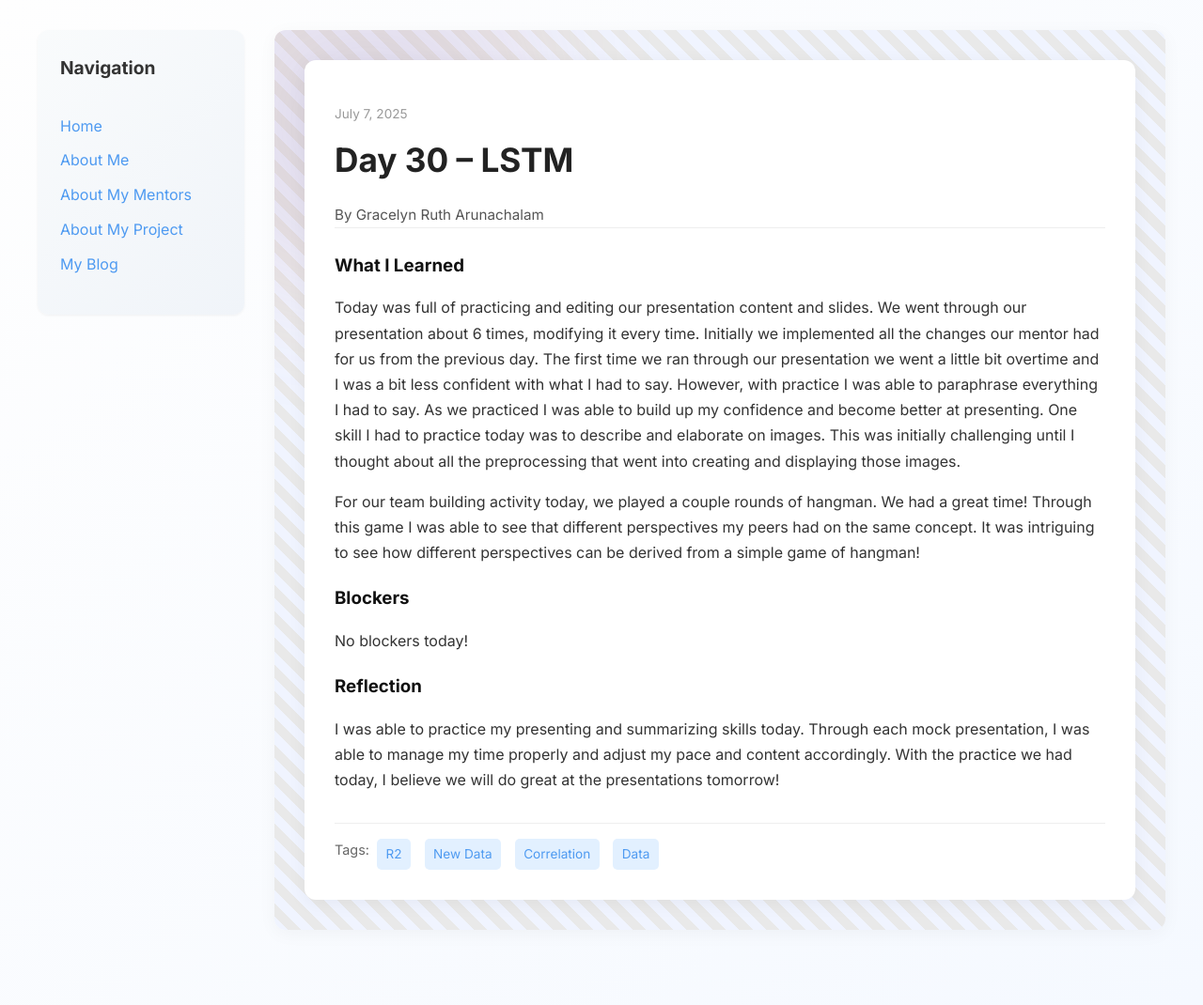
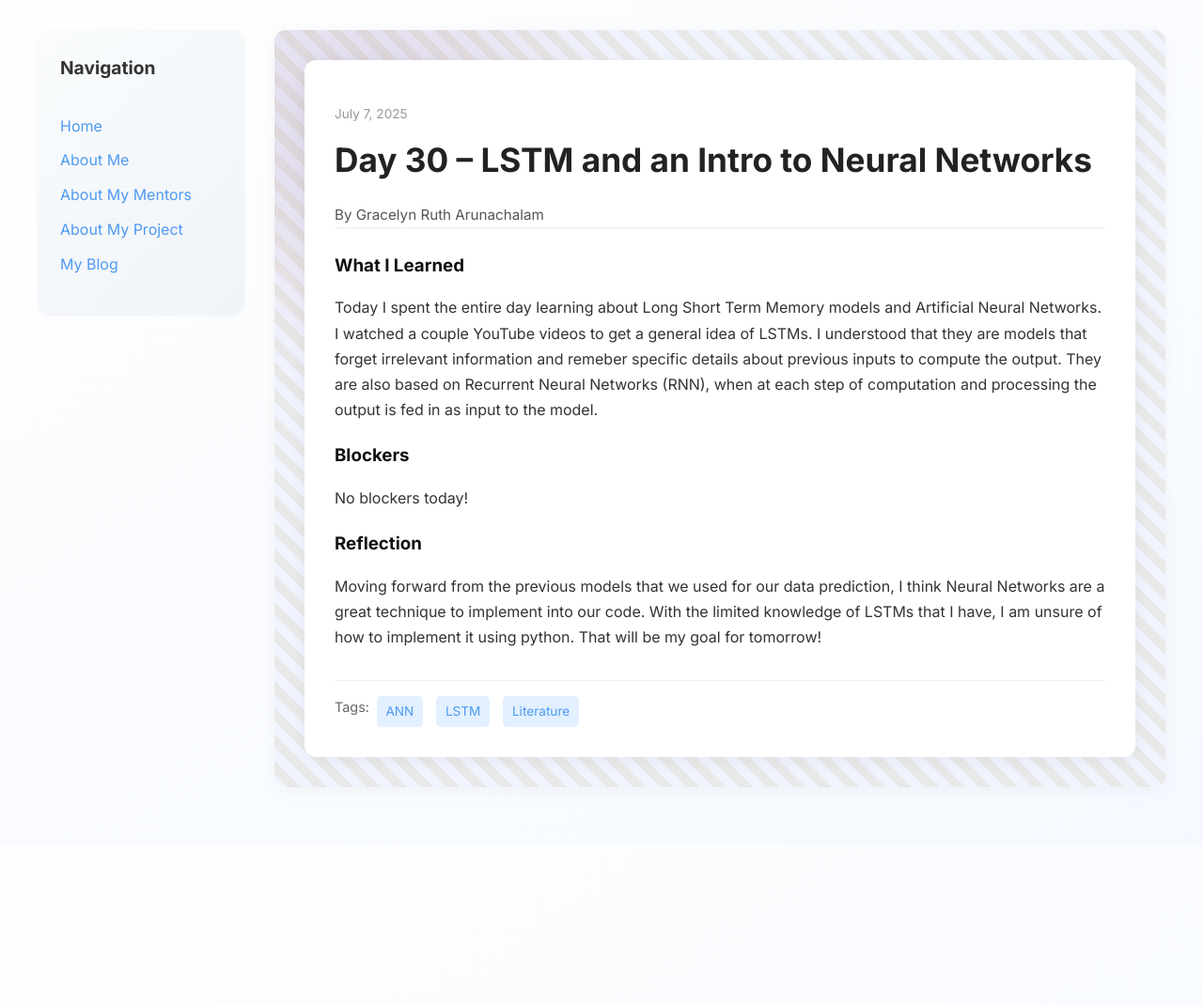
Before and after one commit to GracelynRuth/GracelynRuth.github.io, a Jekyll site: the page built from _posts/2025-07-07-day-30.md, in a window 1280 px wide. Shown: the whole page at 94% size. Built offline with Jekyll 4.4.1, drawn with Linux system fonts in a browser that asks for light colours; after the commit the page ends 900 px from its top, so only the background shows below that.

Commit message:
Update 2025-07-07-day-30.md

```diff
--- a/_posts/2025-07-07-day-30.md
+++ b/_posts/2025-07-07-day-30.md
@@ -1,19 +1,17 @@
 ---
 layout: post
-title: "Day 30 – LSTM "
+title: "Day 30 – LSTM and an Intro to Neural Networks"
 date: 2025-07-07
 author: Gracelyn Ruth Arunachalam
 permalink: /day30.html
-tags: ["R2", "New Data", "Correlation", "Data"]
+tags: ["ANN", "LSTM", "Literature"]
 
 what_i_learned: |
-  Today was full of practicing and editing our presentation content and slides. We went through our presentation about 6 times, modifying it every time. Initially we implemented all the changes our mentor had for us from the previous day. The first time we ran through our presentation we went a little bit overtime and I was a bit less confident with what I had to say. However, with practice I was able to paraphrase everything I had to say. As we practiced I was able to build up my confidence and become better at presenting. One skill I had to practice today was to describe and elaborate on images. This was initially challenging until I thought about all the preprocessing that went into creating and displaying those images.
-
-  For our team building activity today, we played a couple rounds of hangman. We had a great time! Through this game I was able to see that different perspectives my peers had on the same concept. It was intriguing to see how different perspectives can be derived from a simple game of hangman!
+  Today I spent the entire day learning about Long Short Term Memory models and Artificial Neural Networks. I watched a couple YouTube videos to get a general idea of LSTMs. I understood that they are models that forget irrelevant information and remeber specific details about previous inputs to compute the output. They are also based on Recurrent Neural Networks (RNN), when at each step of computation and processing the output is fed in as input to the model.
 
 blockers: |
   No blockers today!
 
 reflection: |
-  I was able to practice my presenting and summarizing skills today. Through each mock presentation, I was able to manage my time properly and adjust my pace and content accordingly. With the practice we had today, I believe we will do great at the presentations tomorrow!
+  Moving forward from the previous models that we used for our data prediction, I think Neural Networks are a great technique to implement into our code. With the limited knowledge of LSTMs that I have, I am unsure of how to implement it using python. That will be my goal for tomorrow!
 ---
```
